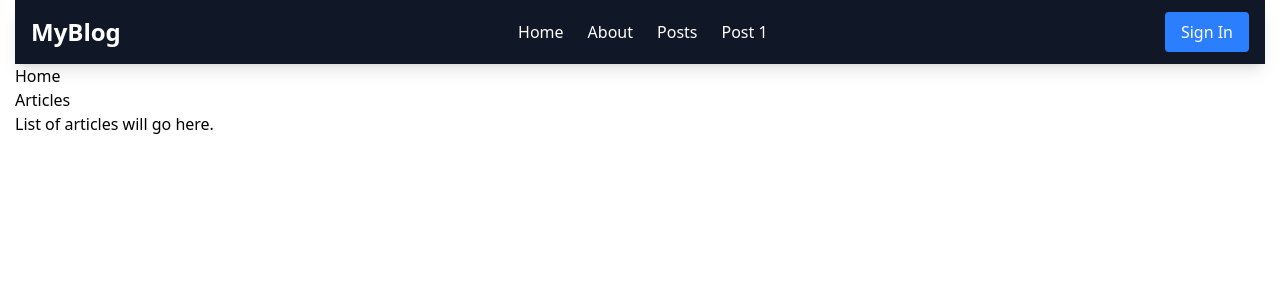
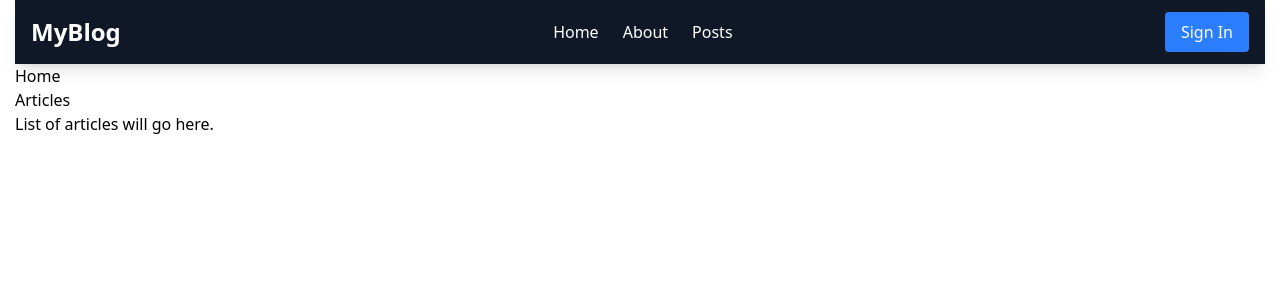
Before and after one commit to jdluis/portafolio_blog, a React (Vite) app in the folder front-end/: page / in a window 1280 px wide. Shown: the top 300 px of the page. Built offline with nearby package versions, Linux system fonts and the light colour scheme; no server answers.

Commit message:
Adjust Nav and CONF build in fe

```diff
--- a/front-end/src/components/Nav.tsx
+++ b/front-end/src/components/Nav.tsx
@@ -40,14 +40,6 @@ const Nav = () => {
               Posts
             </Link>
           </li>
-          <li>
-            <Link
-              to="/post/CSS"
-              className="hover:text-blue-400 transition duration-300"
-            >
-              Post 1
-            </Link>
-          </li>
         </ul>
 
         {/* User Info */}
--- a/front-end/vite.config.ts
+++ b/front-end/vite.config.ts
@@ -5,6 +5,9 @@ import tailwindcss from "@tailwindcss/vite";
 // https://vite.dev/config/
 export default defineConfig({
   plugins: [tailwindcss(), react()],
+  build: {
+    outDir: "../back-end/dist",
+  },
   server: {
     proxy: {
       "/api": {
```
